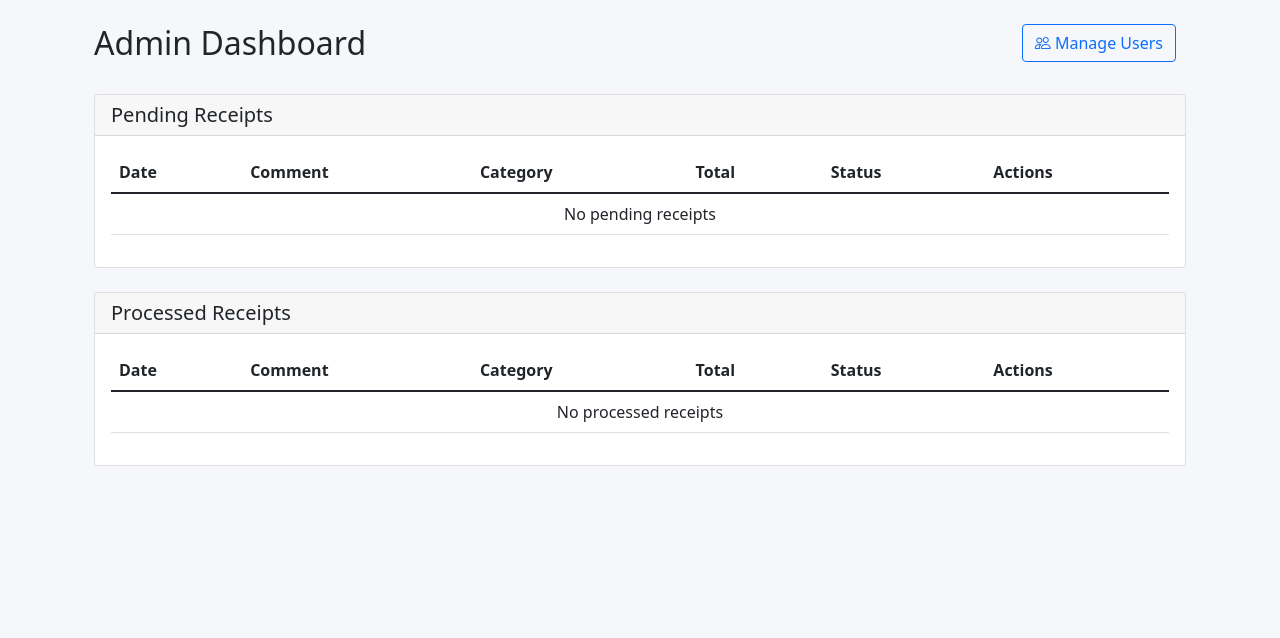
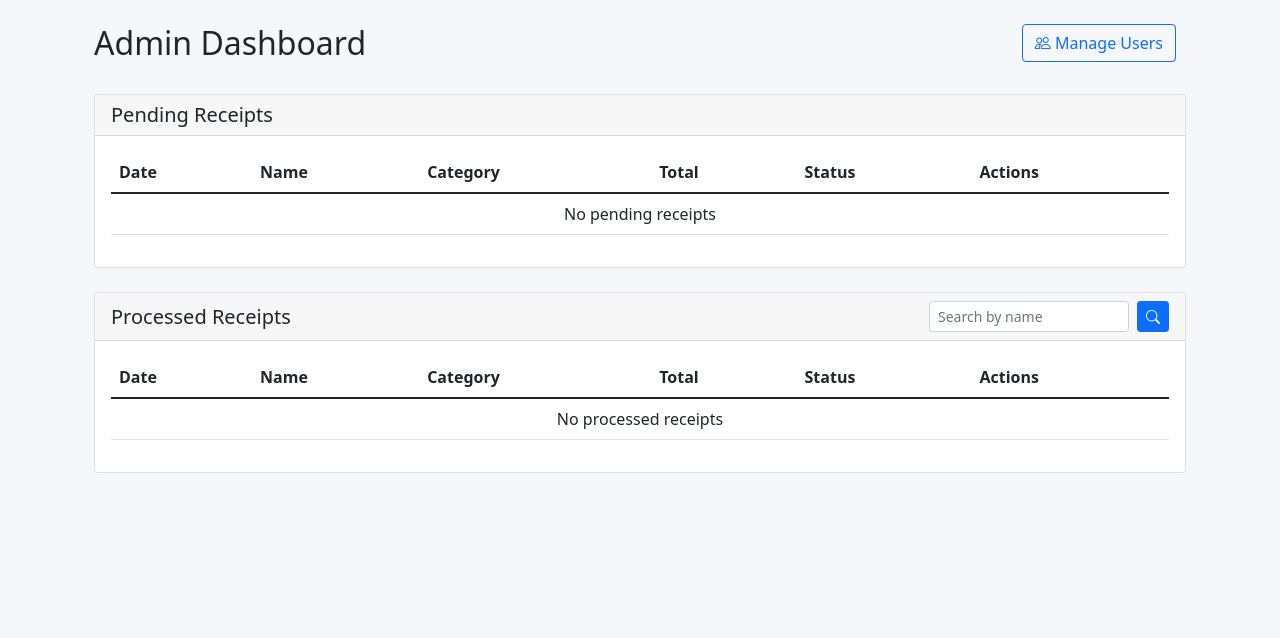
Before and after one commit to ThomasKLA10/expense-app, a Flask app: template app/templates/admin/admin_dashboard.html in a window 1280 px wide. Shown: the top 638 px of the page. Run offline with Flask 3, Linux system fonts and the light colour scheme; the template is opened without the code that fills it: values that come from a table or form of the project are taken from there, others are empty; some libraries are stand-ins or nearby versions.

Commit message:
Add search functionality to admin dashboard and improve layout: - Add name search in processed receipts - Replace comment column with user name - Improve search bar styling and spacing - Remove autocomplete from search input

```diff
--- a/app/templates/admin/admin_dashboard.html
+++ b/app/templates/admin/admin_dashboard.html
@@ -24,7 +24,7 @@
                     <thead>
                         <tr>
                             <th>Date</th>
-                            <th>Comment</th>
+                            <th>Name</th>
                             <th>Category</th>
                             <th>Total</th>
                             <th>Status</th>
@@ -36,7 +36,7 @@
                             {% for receipt in pending_receipts.items %}
                             <tr>
                                 <td>{{ receipt.date_submitted.strftime('%d.%m.%Y') }}</td>
-                                <td>{{ receipt.comment|default('None')|title }}</td>
+                                <td>{{ receipt.user.name }}</td>
                                 <td>{{ receipt.category|title }}</td>
                                 <td>{{ "%.2f"|format(receipt.amount) }} {{ receipt.currency }}</td>
                                 <td>
@@ -77,8 +77,20 @@
 
     <!-- Processed Receipts -->
     <div class="card mb-4">
-        <div class="card-header">
+        <div class="card-header d-flex justify-content-between align-items-center">
             <h5 class="mb-0">Processed Receipts</h5>
+            <div class="d-flex align-items-center">
+                <input type="text"
+                       class="form-control form-control-sm"
+                       placeholder="Search by name"
+                       name="search"
+                       value="{{ request.args.get('search', '') }}"
+                       autocomplete="off"
+                       style="width: 200px;">
+                <button class="btn btn-sm btn-primary ms-2">
+                    <i class="bi bi-search"></i>
+                </button>
+            </div>
         </div>
         <div class="card-body">
             <div class="table-responsive">
@@ -86,7 +98,7 @@
                     <thead>
                         <tr>
                             <th>Date</th>
-                            <th>Comment</th>
+                            <th>Name</th>
                             <th>Category</th>
                             <th>Total</th>
                             <th>Status</th>
@@ -98,7 +110,7 @@
                             {% for receipt in processed_receipts.items %}
                             <tr>
                                 <td>{{ receipt.date_submitted.strftime('%d.%m.%Y') }}</td>
-                                <td>{{ receipt.comment|default('None')|title }}</td>
+                                <td>{{ receipt.user.name }}</td>
                                 <td>{{ receipt.category|title }}</td>
                                 <td>{{ "%.2f"|format(receipt.amount) }} {{ receipt.currency }}</td>
                                 <td>
```
Also changed, not shown: app/__init__.py (+13 -3 lines).
